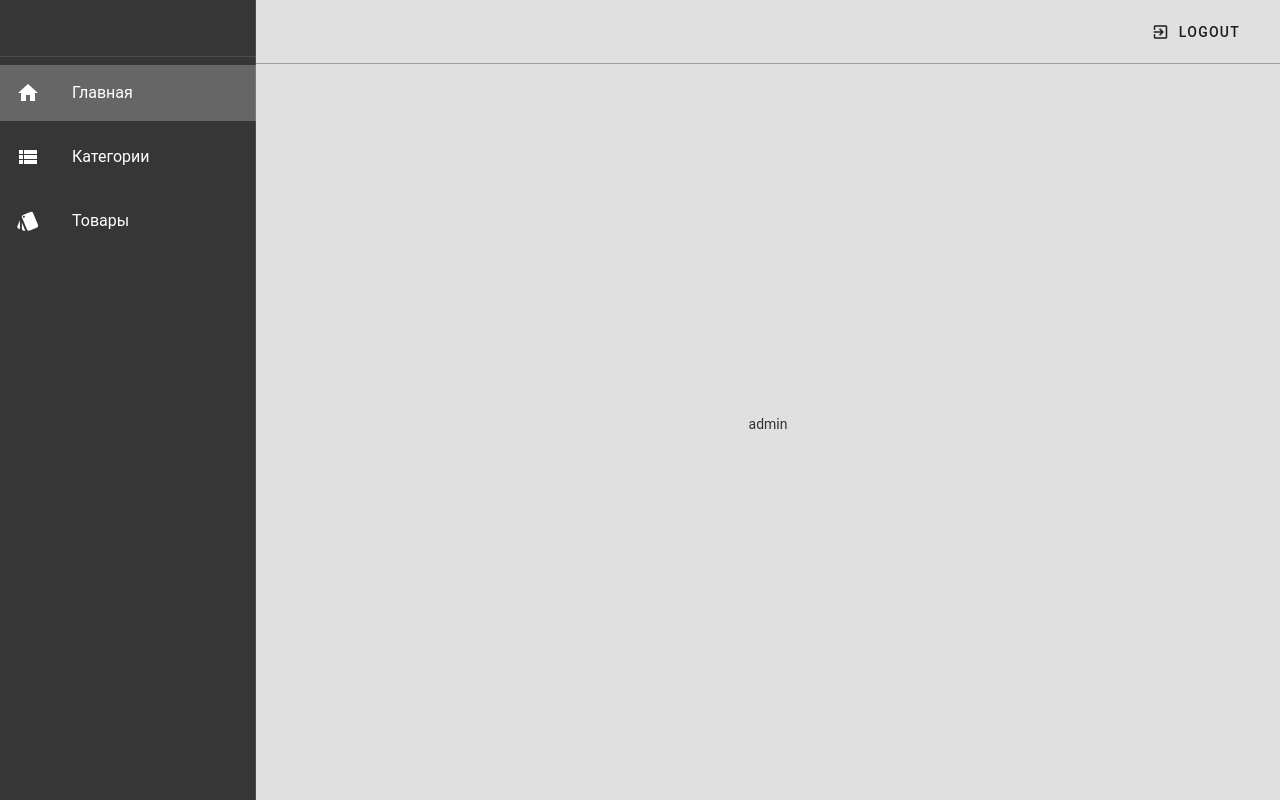
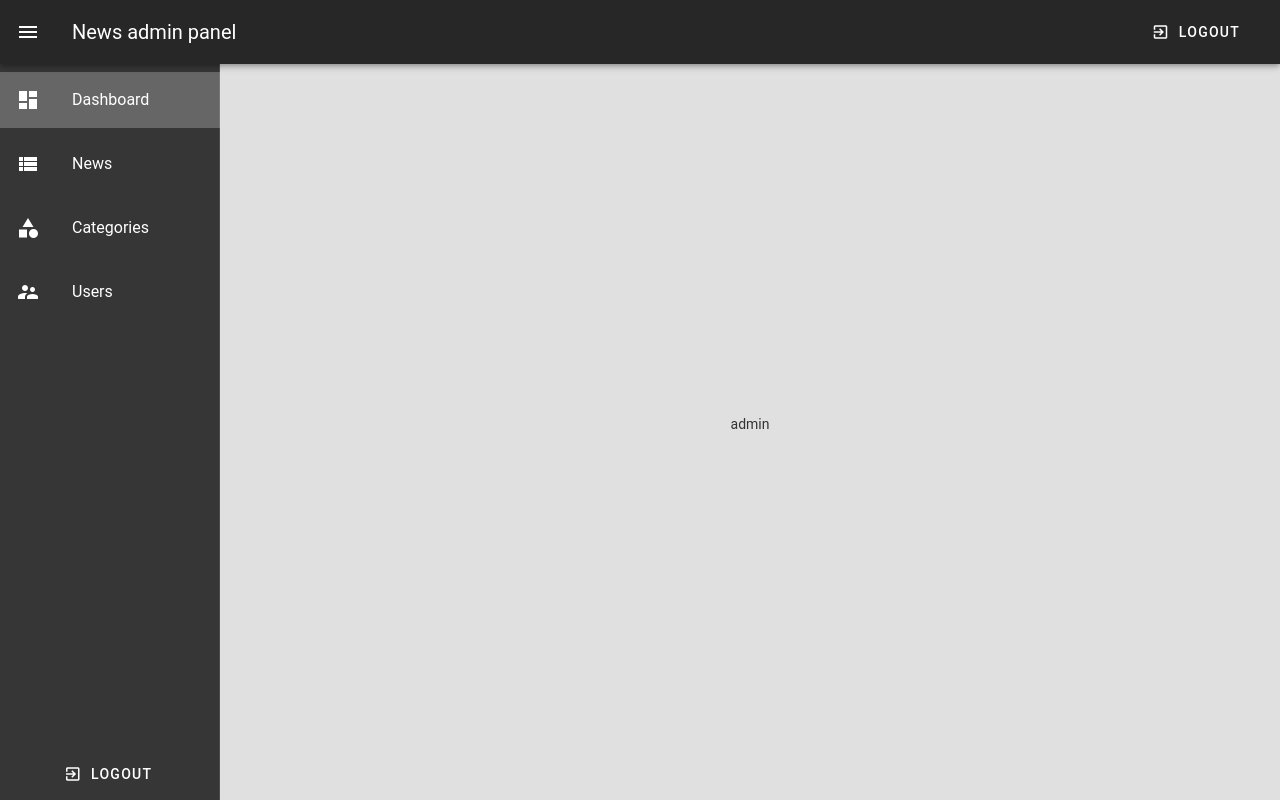
Before and after one commit to AndreiDetenkov/vue2-express-news-blog, a Vue app in the folder app/: page /admin in a window 1280 px wide. Built offline with nearby package versions, Linux system fonts and the light colour scheme; sample sign-in values are in the browser's storage.

Commit message:
# navbar, fixed code
- joined two bars into one. added toggle to sidebar.
- cleared code in Admin layout, in index file of store and gitignore file;

```diff
--- a/app/src/components/admin/NavBar.vue
+++ b/app/src/components/admin/NavBar.vue
@@ -1,19 +1,56 @@
 <template>
-  <v-app-bar id="app-toolbar" app flat>
+  <nav>
+    <v-app-bar id="app-toolbar" app dark :clipped-left="$vuetify.breakpoint.lgAndUp">
+      <v-app-bar-nav-icon @click.prevent="drawer = !drawer" />
+      <v-toolbar-title>News admin panel</v-toolbar-title>
       <v-spacer></v-spacer>
-    <!--    <v-btn icon class="mx-2">-->
-    <!--      <v-icon>person</v-icon>-->
-    <!--    </v-btn>-->
       <v-btn text @click="logout" class="mx-2">
         <v-icon left>exit_to_app</v-icon>
         Logout
       </v-btn>
     </v-app-bar>
+    <v-navigation-drawer
+      id="app-drawer"
+      v-model="drawer"
+      app
+      dark
+      width="220"
+      :clipped="$vuetify.breakpoint.lgAndUp"
+    >
+      <v-list>
+        <v-list-item v-for="item in items" :key="item.title" :to="item.link">
+          <v-list-item-icon>
+            <v-icon>{{ item.icon }}</v-icon>
+          </v-list-item-icon>
+          <v-list-item-content>
+            <v-list-item-title>{{ item.title }}</v-list-item-title>
+          </v-list-item-content>
+        </v-list-item>
+      </v-list>
+      <template v-slot:append>
+        <div class="pa-2">
+          <v-btn @click.prevent="" text block>
+            <v-icon left>exit_to_app</v-icon>
+            Logout
+          </v-btn>
+        </div>
+      </template>
+    </v-navigation-drawer>
+  </nav>
 </template>
 
 <script>
 export default {
   name: 'Navbar',
+  data: () => ({
+    items: [
+      { icon: 'dashboard', title: 'Dashboard', link: '/admin' },
+      { icon: 'view_list', title: 'News', link: '' },
+      { icon: 'category', title: 'Categories', link: '' },
+      { icon: 'supervisor_account', title: 'Users', link: '' }
+    ],
+    drawer: null
+  }),
   methods: {
     logout() {
       this.$store.dispatch('LOGOUT')
@@ -23,8 +60,10 @@ export default {
 </script>
 
 <style lang="scss" scoped>
-#app-toolbar {
-  background: #e0e0e0;
-  border-bottom: 1px solid #9e9e9e;
+#app-drawer {
+  .v-list-item {
+    padding: 0 16px;
+    margin-bottom: 8px;
+  }
 }
 </style>
--- a/app/src/components/admin/SideBar.vue
+++ /dev/null
@@ -1,48 +0,0 @@
-<template>
-  <v-navigation-drawer id="app-drawer" app dark permanent stateless>
-    <v-list-item>
-      <v-list-item-content>
-        <v-list-item-title> </v-list-item-title>
-      </v-list-item-content>
-    </v-list-item>
-    <v-divider />
-    <v-list>
-      <v-list-item v-for="item in items" :key="item.title" :to="item.link">
-        <v-list-item-icon>
-          <v-icon>{{ item.icon }}</v-icon>
-        </v-list-item-icon>
-        <v-list-item-content>
-          <v-list-item-title>{{ item.title }}</v-list-item-title>
-        </v-list-item-content>
-      </v-list-item>
-    </v-list>
-  </v-navigation-drawer>
-</template>
-
-<script>
-export default {
-  name: 'Sidebar',
-  props: {
-    isOpen: {
-      type: Boolean,
-      default: false
-    }
-  },
-  data: () => ({
-    items: [
-      { icon: 'home', title: 'Главная', link: '/admin' },
-      { icon: 'view_list', title: 'Категории', link: '' },
-      { icon: 'style', title: 'Товары', link: '' }
-    ]
-  })
-}
-</script>
-
-<style lang="scss" scoped>
-#app-drawer {
-  .v-list-item {
-    padding: 0 16px;
-    margin-bottom: 8px;
-  }
-}
-</style>
--- a/app/src/layouts/Admin.vue
+++ b/app/src/layouts/Admin.vue
@@ -2,16 +2,14 @@
   <v-content style="background:#e0e0e0;">
     <Notification />
     <NavBar />
-    <SideBar />
     <router-view />
   </v-content>
 </template>
 
 <script>
 import NavBar from '../components/admin/NavBar'
-import SideBar from '../components/admin/SideBar'
 export default {
   name: 'Admin',
-  components: { NavBar, SideBar, Notification: () => import('@/components/ui/Notification') }
+  components: { NavBar, Notification: () => import('@/components/ui/Notification') }
 }
 </script>
--- a/app/src/store/index.js
+++ b/app/src/store/index.js
@@ -6,9 +6,6 @@ import notification from './notification'
 Vue.use(Vuex)
 
 export default new Vuex.Store({
-  state: {},
-  mutations: {},
-  actions: {},
   modules: {
     auth,
     notification
```
Also changed, not shown: 1 other file (tests, documents, lock files or other folders). Lines whose indentation alone changed are shown as unchanged.
